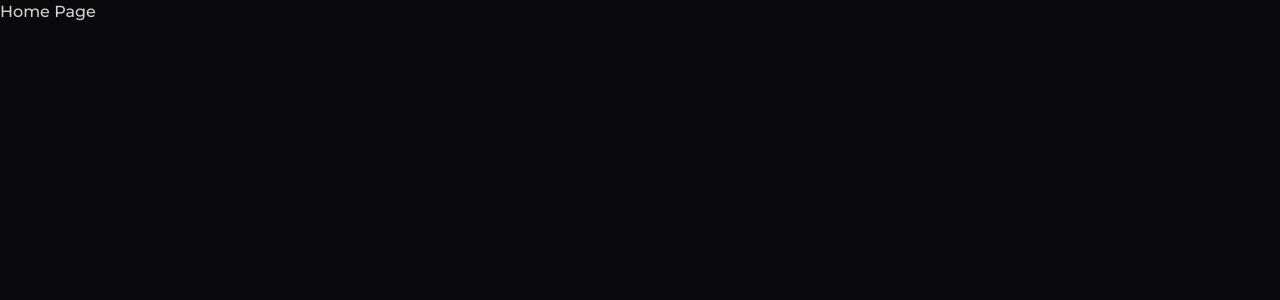
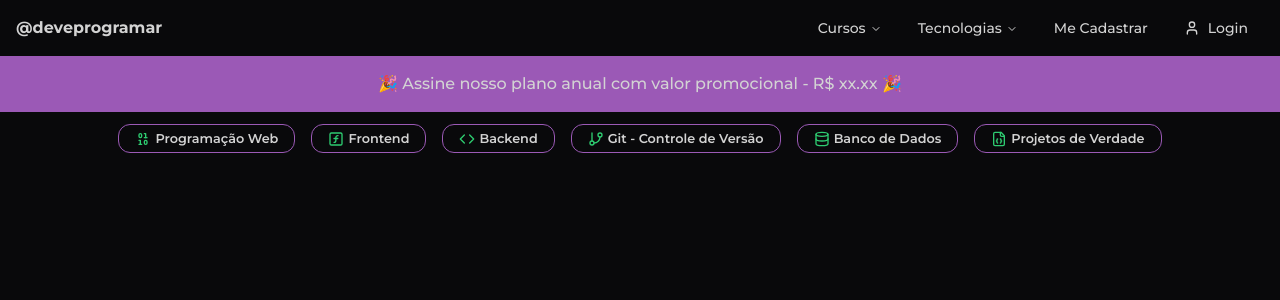
Before and after one commit to LukasdeSouza/deveprogramar-platform, a Next.js app: page / in a window 1280 px wide. Shown: the top 300 px of the page. Built offline with nearby package versions, Linux system fonts and the light colour scheme.

Commit message:
criando landing page

```diff
--- a/src/app/home/page.tsx
+++ b/src/app/home/page.tsx
@@ -4,12 +4,7 @@ import React from 'react'
 const HomePage = () => {
   return (
     <div>
-      <nav className="flex flex-row items-center px-4 py-2">
-        <ul className="flex-1 font-black">
-          <p>@deveprogramar</p>
-        </ul>
-        <NavigationBar />
-      </nav>
+      <NavigationBar/>
     </div>
   )
 }
--- a/src/app/page.tsx
+++ b/src/app/page.tsx
@@ -1,10 +1,23 @@
-// import NavBar from "@/components/navbar";
+import Chip from "@/components/chip";
 import { NavigationBar } from "@/components/navbar";
-import { Button } from "@/components/ui/button";
-import Image from "next/image";
+import PromoSection from "@/components/promoSection";
+import { chipsContent } from "@/utils/arrays";
+import { Binary } from "lucide-react";
 
-export default function Home() {
+export default function LandingPage() {
   return (
-    <h1>Home Page</h1>
+    <div>
+      <NavigationBar/>
+      <PromoSection/>
+      <main className="flex flex-row justify-center gap-4 my-3 px-4">
+        {chipsContent.map((chip, index) => (
+          <Chip
+            key={index}
+            icon={chip.icon}
+            label={chip.label}
+          />
+        ))}
+      </main>
+    </div>
   );
 }
--- /dev/null
+++ b/src/components/chip/index.tsx
@@ -0,0 +1,24 @@
+import { Code } from 'lucide-react'
+import Image from 'next/image'
+import React from 'react'
+
+interface Props {
+  icon: React.ReactNode,
+  label: string
+}
+
+const Chip = ({icon, label}: Props) => {
+  return (
+    <div className='bg-deepDark px-4 py-1 transition ease-in-out border border-secondary
+    hover:border-primary hover:-translate-y-1 rounded-xl w-fit'>
+      <div className='flex flex-row items-center gap-1'>
+        {icon}
+        <small className='font-semibold text-light'>
+          {label}
+        </small>
+      </div>
+    </div>
+  )
+}
+
+export default Chip
--- a/src/components/navbar/index.tsx
+++ b/src/components/navbar/index.tsx
@@ -15,6 +15,7 @@ import {
   navigationMenuTriggerStyle,
 } from "@/components/ui/navigation-menu"
 import { Icons } from "../icons"
+import { User } from "lucide-react"
 
 const components: { title: string; href: string; description: string }[] = [
   {
@@ -56,6 +57,10 @@ const components: { title: string; href: string; description: string }[] = [
 
 export function NavigationBar() {
   return (
+    <nav className="flex flex-row items-center px-4 py-2">
+      <ul className="flex-1 font-black">
+        <p>@deveprogramar</p>
+      </ul>
       <NavigationMenu>
         <NavigationMenuList>
           <NavigationMenuItem>
@@ -117,12 +122,14 @@ export function NavigationBar() {
           <NavigationMenuItem>
             <Link href="/auth/login" legacyBehavior passHref>
               <NavigationMenuLink className={navigationMenuTriggerStyle()}>
-              Login
+                <User className="mr-2 w-4 h-4"/> Login
               </NavigationMenuLink>
             </Link>
           </NavigationMenuItem>
         </NavigationMenuList>
       </NavigationMenu>
+    </nav>
+
   )
 }
 
--- /dev/null
+++ b/src/components/promoSection/index.tsx
@@ -0,0 +1,11 @@
+import React from 'react'
+
+const PromoSection = () => {
+  return (
+    <div className=' transition ease-in-out w-full flex items-center justify-center h-14 p-2 bg-secondary hover:bg-secondaryDark'>
+      🎉 Assine nosso plano anual com valor promocional - R$ xx.xx 🎉
+    </div>
+  )
+}
+
+export default PromoSection
--- /dev/null
+++ b/src/utils/arrays.tsx
@@ -0,0 +1,20 @@
+import { Binary, Code, Database, FileJson, GitBranch, SquareFunction } from "lucide-react";
+import React from "react";
+
+interface ChipsContentItem {
+  icon: React.ReactNode,
+  label: string
+}
+
+type ChipsContentProps = ChipsContentItem[]
+
+const chipsContent: ChipsContentProps= [
+  { icon: <Binary className="text-primary w-4 h-4"/>, label: 'Programação Web' },
+  { icon: <SquareFunction className="text-primary w-4 h-4"/>, label: 'Frontend' },
+  { icon: <Code className="text-primary w-4 h-4"/>, label: 'Backend' },
+  { icon: <GitBranch className="text-primary w-4 h-4"/>, label: 'Git - Controle de Versão' },
+  { icon: <Database className="text-primary w-4 h-4"/>, label: 'Banco de Dados' },
+  { icon: <FileJson className="text-primary w-4 h-4"/>, label: 'Projetos de Verdade' },
+]
+
+export {chipsContent}
--- a/tailwind.config.ts
+++ b/tailwind.config.ts
@@ -13,6 +13,7 @@ const config = {
     colors: {
       primary: '#2ECC71',
       secondary: '#9B59B6',
+      secondaryDark: '#8700bf',
       mediumDark: '#333',
       deepDark: '#09090b',
       light: '#D3D3D3',
```
Lines whose indentation alone changed are shown as unchanged.
